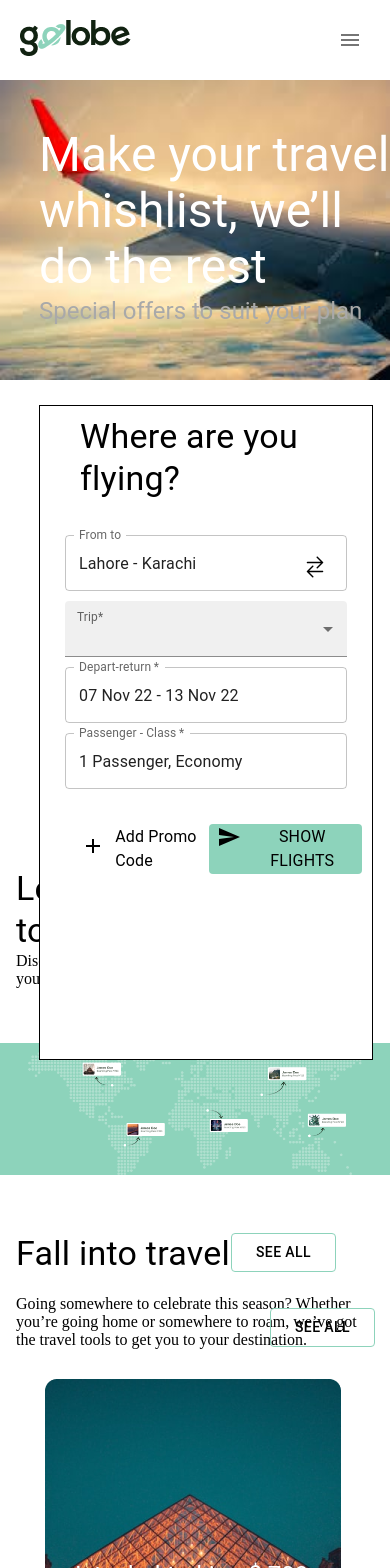
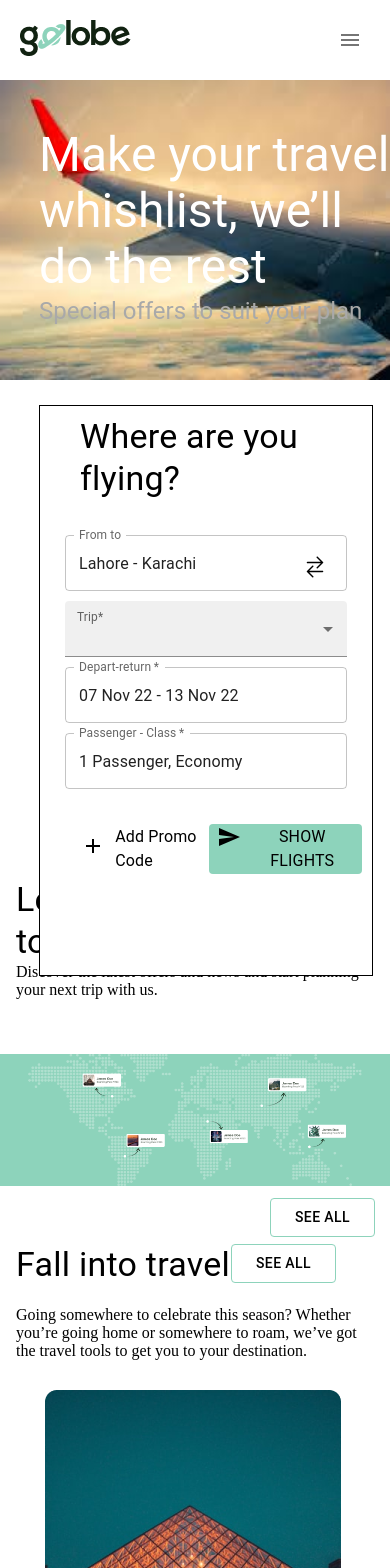
Before and after one commit to Eyyubfront/Global-Travel, a React (Vite) app in the folder Travel website/: page /flightnow in a window 390 px wide. Shown: the top 1568 px of the page. Built offline with nearby package versions, Linux system fonts and the light colour scheme.

Commit message:
prablem corect

```diff
--- a/Travel website/src/index.css
+++ b/Travel website/src/index.css
@@ -67,7 +67,7 @@
       max-width: 540px;
     }
     .placego{
-        margin-top: 120% !important;
+        margin-top: 123% !important;
     }
 
     .letsgos{
@@ -204,7 +204,7 @@
     }
 
     .landingsmalboxb{
-        height: 75% !important;
+        height: 65% !important;
         top:48%  !important;
     width: 80% !important;
     padding: 10px;
@@ -620,7 +620,7 @@
         width: 200px !important;
     }
     .letsgoseal{
-        top: 155%;
+        top: 142%;
         width: 105px !important;
         position: absolute !important;
         right: 15px;
```
